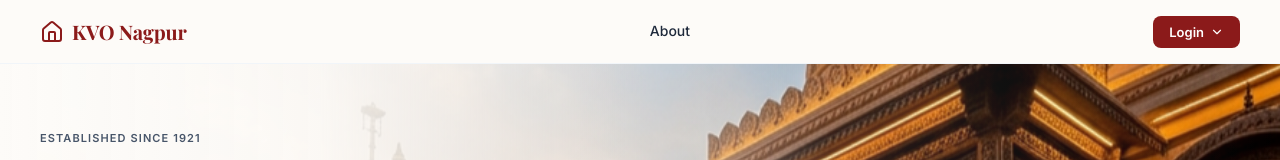
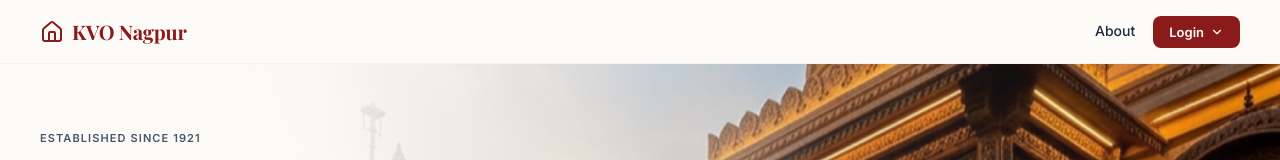
Before and after one commit to Samit16/cep-project, a Next.js app: page /home in a window 1280 px wide. Shown: the top 160 px of the page. Built offline with nearby package versions, Linux system fonts and the light colour scheme.

Commit message:
fixed: navbar spacing

```diff
--- a/src/components/layout/Navbar/Navbar.module.css
+++ b/src/components/layout/Navbar/Navbar.module.css
@@ -75,7 +75,7 @@
 .navActions {
   display: flex;
   align-items: center;
-  gap: var(--space-3);
+  gap: 10px;
 }
 
 .searchBar {
@@ -177,6 +177,7 @@
 
 .loginDropdownWrapper {
   position: relative;
+  margin-left: 8px;
 }
 
 .loginDropdownMenu {
--- a/src/components/layout/Navbar/Navbar.tsx
+++ b/src/components/layout/Navbar/Navbar.tsx
@@ -43,9 +43,6 @@ export default function Navbar({
   };
 
   const links = [
-    ...(pathname !== '/login' ? [
-      { label: 'About', href: '/about', public: true },
-    ] : []),
     // Directory and Archives are only visible when logged in
     ...(user ? [
       { label: 'Archives', href: '/archives', public: false },
@@ -87,6 +84,15 @@ export default function Navbar({
           </Link>
         )}
 
+        {pathname !== '/login' && (
+          <Link
+            href="/about"
+            className={styles.navLink}
+          >
+            About
+          </Link>
+        )}
+
         {user ? (
           <button className={styles.joinBtn} onClick={handleLogout}>
             Logout
```
